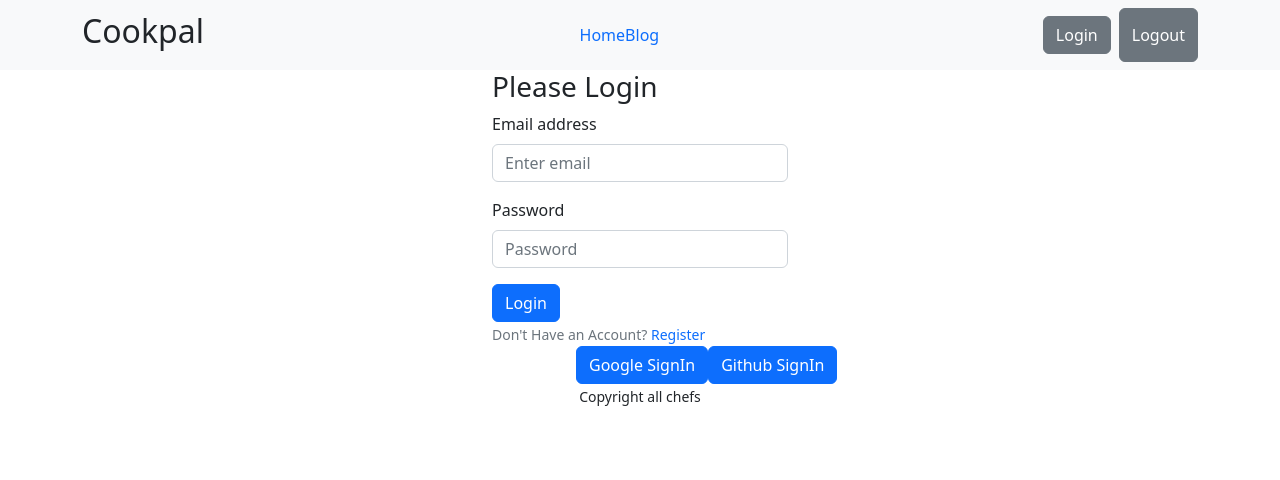
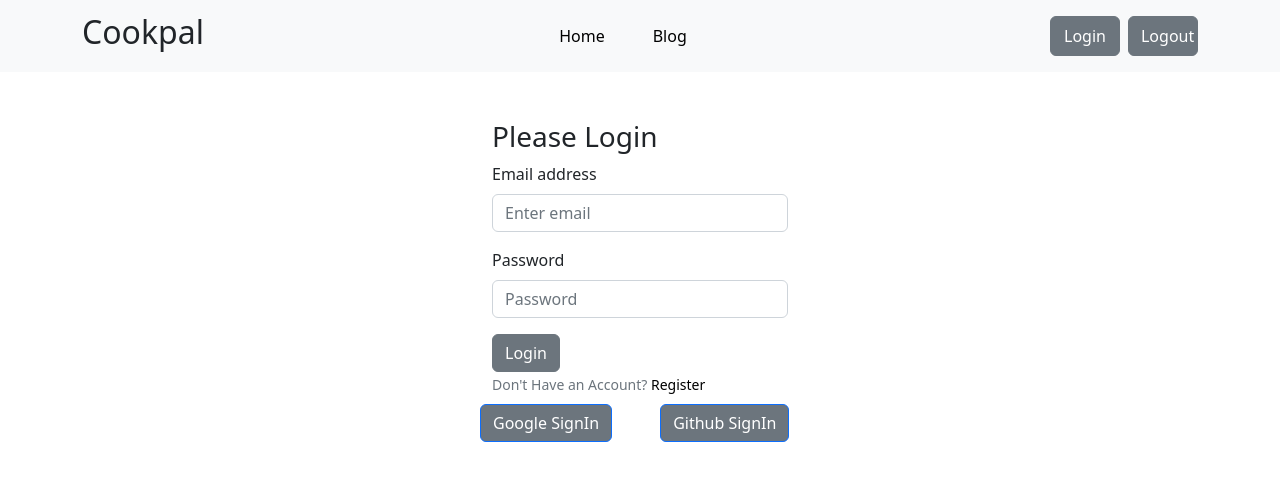
Before and after one commit to shamirashuchi/Cookpal-Client-Side, a React (Vite) app: page /login in a window 1280 px wide. Shown: the top 480 px of the page. Built offline with nearby package versions, Linux system fonts and the light colour scheme; no server answers.

Commit message:
responsive

```diff
--- a/src/Components/Activelink/Activelink.css
+++ b/src/Components/Activelink/Activelink.css
@@ -1,3 +1,5 @@
 .active{
-    color:green;
+    background-color: #6C757D;
+    color: white;
+    padding: 5px;
 }
--- a/src/Components/Blog/Blog.jsx
+++ b/src/Components/Blog/Blog.jsx
@@ -1,8 +1,12 @@
 import React from 'react';
+import Header from '../Header/Header';
+import Footer from '../Footer/Footer';
 
 const Blog = () => {
     return (
-        <div>
+       <div>
+        <Header></Header>
+         <div>
             <h2>What is the differences between uncontrolled and controlled components?</h2>
             <p>A controlled component is a component that is controlled by React state, while an uncontrolled component is a component that maintains its own internal state.</p>
             <h2>How to validate React props using PropTypes?</h2>
@@ -19,6 +23,8 @@ const Blog = () => {
             <p>In React, a custom hook is a reusable function that allows you to extract and reuse logic that can be shared between multiple components. Custom hooks enable you to write reusable code that encapsulates stateful logic, such as fetching data, handling events, or managing component state.
              The primary motivation for creating a custom hook is code reuse. By encapsulating logic in a custom hook, you can make it easier to share code between different components or projects. Additionally, custom hooks can help to keep your code organized and easier to maintain by reducing the complexity of your components.For example, let's say you have multiple components that need to fetch data from a server using fetch(). Rather than duplicating the logic for making API calls in each component, you can create a custom hook that encapsulates that logic, and then use that hook in each component. This not only saves time but also makes it easier to maintain and update the logic in one place.</p>
         </div>
+        <Footer></Footer>
+       </div>
     );
 };
 
--- a/src/Components/ChefsCard/ChefsCard.jsx
+++ b/src/Components/ChefsCard/ChefsCard.jsx
@@ -7,18 +7,45 @@ const ChefsCard = ({chef}) => {
     const {_id,name,picture,experience_years,num_recipes,Likes} = chef;
     // console.log(_id);
     return (
-        <Card className="mb-2"style={{ width: '36rem' }}>
-        <LazyLoadImage effect="blur"variant="top" src={picture} height="500px" width="574px"/>
+      //   <Card className="mb-2"style={{ width: '36rem' }}>
+      //   <LazyLoadImage effect="blur"variant="top" src={picture} height="500px" width="574px"/>
+      //   <Card.Body>
+      //     <Card.Title>{name}</Card.Title>
+      //     <Card.Text>
+      //       <p>Experience year:{experience_years}</p>
+      //       <p>Number of Recipes:{num_recipes}</p>
+      //       <p>Likes:{Likes}K</p>
+      //     </Card.Text>
+      //     <Link to={`/chef/${_id}`}><Button variant="primary">View Recipe</Button></Link>
+      //   </Card.Body>
+      // </Card>
+      <div className="container">
+      <div className="row justify-content-center">
+        <div className="col-lg-12 col-md-8 col-sm-10">
+          <Card className="mb-2">
+            <Card.Img variant="top" src={picture} height="500px" width="574px" />
             <Card.Body>
               <Card.Title>{name}</Card.Title>
               <Card.Text>
-            <p>Experience year:{experience_years}</p>
-            <p>Number of Recipes:{num_recipes}</p>
-            <p>Likes:{Likes}K</p>
+                <p>Experience year: {experience_years}</p>
+                <p>Number of Recipes: {num_recipes}</p>
+                <p>Likes: {Likes}K</p>
               </Card.Text>
-          <Link to={`/chef/${_id}`}><Button variant="primary">View Recipe</Button></Link>
+              <Link to={`/chef/${_id}`}>
+                <Button variant="primary">View Recipe</Button>
+              </Link>
             </Card.Body>
           </Card>
+        </div>
+      </div>
+    </div>
+
+
+
+
+
+
+
     );
 };
 
--- a/src/Components/Footer/Footer.jsx
+++ b/src/Components/Footer/Footer.jsx
@@ -2,8 +2,8 @@ import React from 'react';
 
 const Footer = () => {
     return (
-        <div>
-            <p className='text-center'><small>Copyright all chefs</small></p>
+        <div className='bg-secondary py-5'>
+            <p className='text-center text-white'><small>Copyright all chefs</small></p>
         </div>
     );
 };
--- a/src/Components/Header/Header.css
+++ b/src/Components/Header/Header.css
@@ -1,3 +1,4 @@
 a{
     text-decoration: none;
+    color:black;
 }
--- a/src/Components/Header/Header.jsx
+++ b/src/Components/Header/Header.jsx
@@ -21,16 +21,20 @@ const Header = () => {
         <Navbar.Collapse id="responsive-navbar-nav">
             <h2>Cookpal</h2>
           <Nav className="mx-auto">
+            <div>
             <Activelink to="/">Home</Activelink>
-            <Activelink  style={{marginLeft:"6rem"}} to="/blog">Blog</Activelink>
+            </div>
+            <div  className="ms-lg-5">
+            <Activelink to="/blog">Blog</Activelink>
+            </div>
           </Nav>
           <Nav>
             <Nav.Link eventKey={2} href="#memes">
             {user ? <img style={{height:"20px",width:"20px"}}src={user.photoURL} alt="" /> :
-                    <Link to="/login"><Button variant="secondary">Login</Button></Link>
+                    <Link  to="/login"><Button style={{height:"40px",width:"70px"}} variant="secondary">Login</Button></Link>
             }
             </Nav.Link>
-            <Button onClick={handleLogOut} variant="secondary">Logout</Button>
+            <Button className='mt-2' style={{height:"40px",width:"70px"}} onClick={handleLogOut} variant="secondary">Logout</Button>
           </Nav>
         </Navbar.Collapse>
       </Container>
--- /dev/null
+++ b/src/Components/Login/Login.css
@@ -0,0 +1,27 @@
+/* CustomStyles.css */
+
+/* Responsive width classes */
+.custom-width {
+    width: 100%; /* Default width for extra-small and small screens */
+  }
+
+  @media (min-width: 576px) {
+    /* For small and larger screens, set a width of 50% */
+    .custom-width {
+      width: 50%;
+    }
+  }
+
+  @media (min-width: 768px) {
+    /* For medium and larger screens, set a width of 33.33% */
+    .custom-width {
+      width: 33.33%;
+    }
+  }
+
+  @media (min-width: 992px) {
+    /* For large and larger screens, set a width of 25% */
+    .custom-width {
+      width: 25%;
+    }
+  }
--- a/src/Components/Login/Login.jsx
+++ b/src/Components/Login/Login.jsx
@@ -5,6 +5,7 @@ import { Link, useLocation, useNavigate } from 'react-router-dom';
 import Header from '../Header/Header';
 import Footer from '../Footer/Footer';
 import { AuthContext } from '../../Providers/Authprovider';
+import "./Login.css"
 
 const Login = () => {
     const { signIn,signInWithGoogle,signInWithGithub } = useContext(AuthContext);
@@ -53,7 +54,8 @@ const Login = () => {
     return (
         <div>
             <Header></Header>
-            <Container className='w-25 mx-auto'>
+           <div  className='custom-width mx-auto mt-5'>
+           <Container>
             <h3>Please Login</h3>
             <Form onSubmit={handleLogin}>
                 <Form.Group className="mb-3" controlId="formBasicEmail">
@@ -66,7 +68,7 @@ const Login = () => {
                     <Form.Control type="password" name='password' placeholder="Password" required />
                 </Form.Group>
 
-                <Button variant="primary" type="submit">
+                <Button variant="secondary" type="submit">
                     Login
                 </Button>
                 <br />
@@ -81,11 +83,11 @@ const Login = () => {
                 </Form.Text>
             </Form>
         </Container>
-        <div style={{marginLeft:"36rem"}} className='d-flex'>
-        <Button onClick={handleGoogleSignIn}>Google SignIn</Button>
-        <Button onClick={handlegithubSignIn}>Github SignIn</Button>
+        <div className='my-2'>
+        <Button className='bg-secondary' onClick={handleGoogleSignIn}>Google SignIn</Button>
+        <Button className='bg-secondary ms-5' onClick={handlegithubSignIn}>Github SignIn</Button>
         </div>
-        <Footer></Footer>
+           </div>
         </div>
     );
 };
--- a/src/Components/Recipecard/Recipecard.jsx
+++ b/src/Components/Recipecard/Recipecard.jsx
@@ -10,7 +10,7 @@ const Recipecard = ({recipe}) => {
     }
   return (
     <div>
-        <Card style={{ width: '18rem' }}>
+        <Card style={{ width: '18rem' }} className='mt-5 ms-lg-0 ms-5'>
       <Card.Body>
         <Card.Title>{recipe.name}</Card.Title>
         <Card.Text>
--- /dev/null
+++ b/src/Register/Register.css
@@ -0,0 +1,27 @@
+/* CustomStyles.css */
+
+/* Responsive width classes */
+.custom-width {
+    width: 100%; /* Default width for extra-small and small screens */
+  }
+
+  @media (min-width: 576px) {
+    /* For small and larger screens, set a width of 50% */
+    .custom-width {
+      width: 50%;
+    }
+  }
+
+  @media (min-width: 768px) {
+    /* For medium and larger screens, set a width of 33.33% */
+    .custom-width {
+      width: 33.33%;
+    }
+  }
+
+  @media (min-width: 992px) {
+    /* For large and larger screens, set a width of 25% */
+    .custom-width {
+      width: 25%;
+    }
+  }
--- a/src/Register/Register.jsx
+++ b/src/Register/Register.jsx
@@ -5,6 +5,7 @@ import Header from '../Components/Header/Header';
 import Footer from '../Components/Footer/Footer';
 import { AuthContext } from '../Providers/Authprovider';
 import { getAuth, updateProfile } from "firebase/auth";
+import "./Register.css";
 const Register = () => {
     const {createUser,updateUserData} = useContext(AuthContext);
     const [error, setError] = useState('');
@@ -49,7 +50,7 @@ const Register = () => {
     return (
        <div>
         <Header></Header>
-         <Container className='w-25 mx-auto'>
+         <Container className='custom-width mx-auto'>
             <h3>Please Register</h3>
             <Form onSubmit={handleRegister}>
                 <Form.Group className="mb-3" controlId="formBasicEmail">
@@ -76,7 +77,7 @@ const Register = () => {
                         name="accept"
                         label={<>Accept <Link to="/terms">Terms and Conditions</Link> </>} />
                 </Form.Group>
-                <Button variant="primary"  type="submit">
+                <Button variant="secondary"  type="submit">
                     Register
                 </Button>
                 <br />
```
Also changed, not shown: src/Components/SpecificCard/SpecificCard.jsx (+40 -4 lines). Lines whose indentation alone changed are shown as unchanged.
